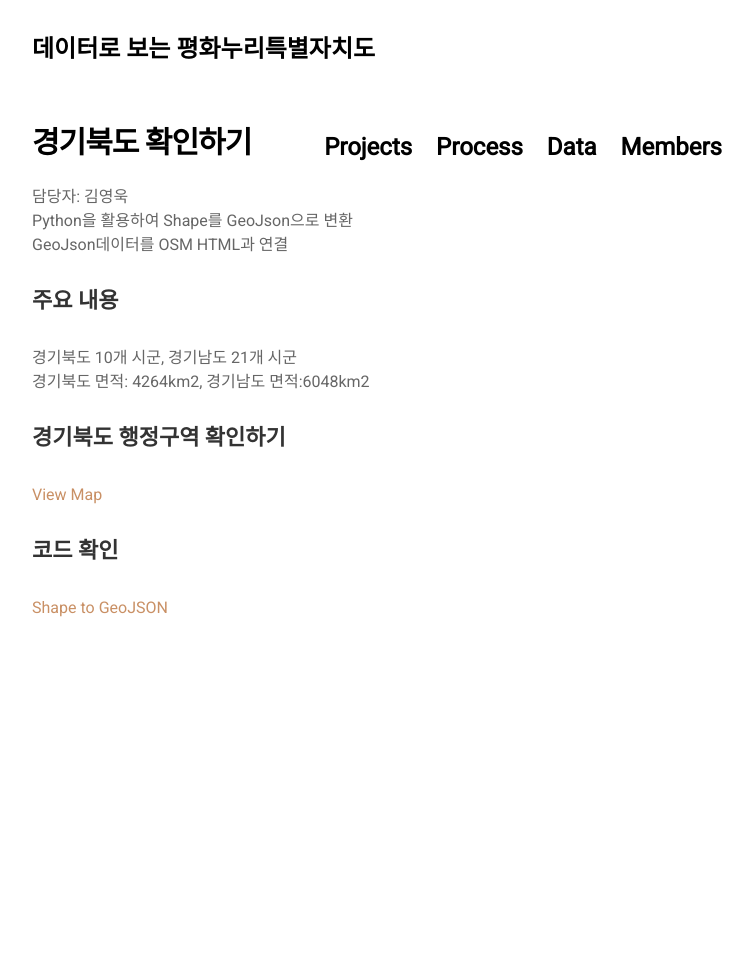
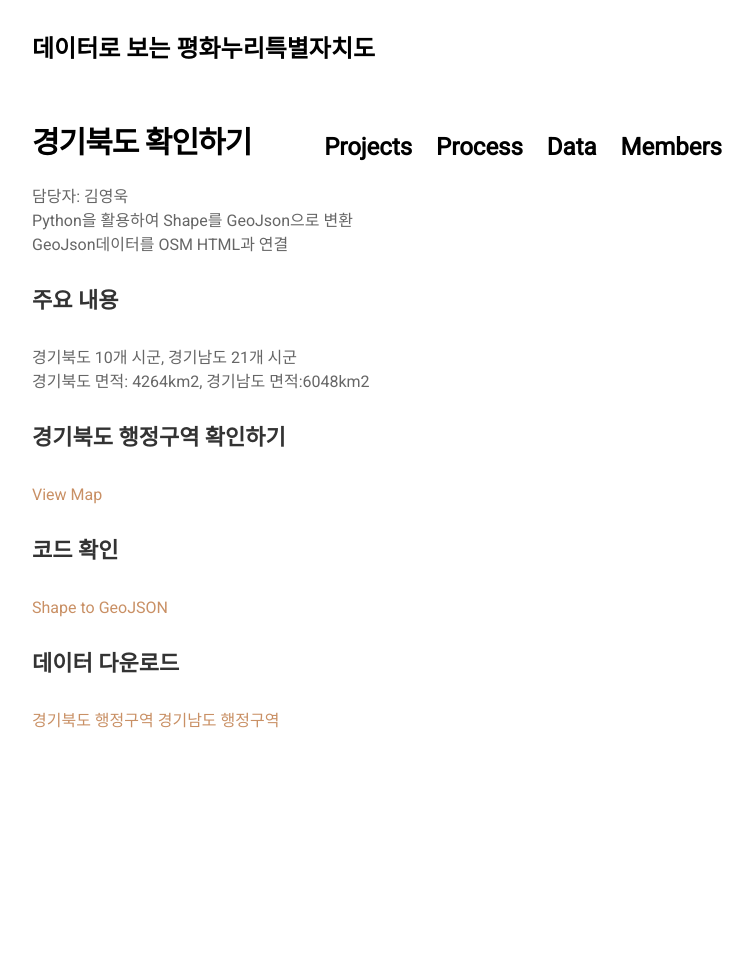
Before and after one commit to jinuew/SICM2002-6, a Jekyll site: the page built from projects/proj-1.md, in a window 1280 px wide. Shown: the whole page, without its empty margins (263-1016 px from the left). Built offline with Jekyll 4.4.1, drawn with Linux system fonts in a browser that asks for light colours; nearby versions of some CDN libraries; our own code applies the rules of GitHub Pages for plain Markdown files; before the commit the page ends 900 px from its top, so only the background shows below that.

Commit message:
Update proj-1.md

```diff
--- a/projects/proj-1.md
+++ b/projects/proj-1.md
@@ -14,3 +14,8 @@
 
 #### 코드 확인
 [Shape to GeoJSON](https://github.com/jinuew/sicm2002-6/blob/main/assets/Code/Shape_to_GeoJSON.ipynb)
+
+
+#### 데이터 다운로드
+[경기북도 행정구역](https://github.com/jinuew/sicm2002-6/blob/main/assets/Data/경기북도4326.zip)
+[경기남도 행정구역](https://github.com/jinuew/sicm2002-6/blob/main/assets/Data/경기남도4326.zip)
```
